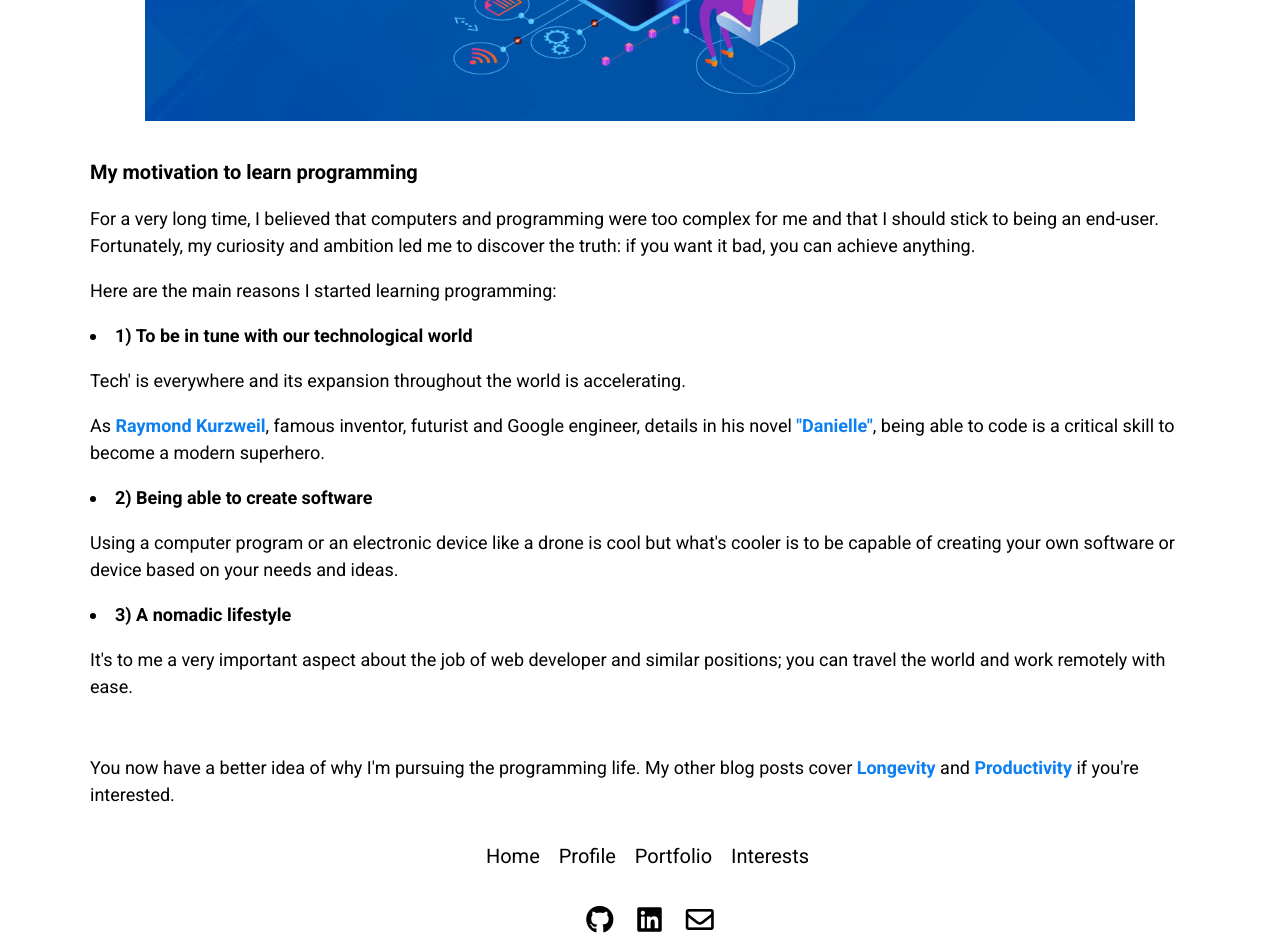
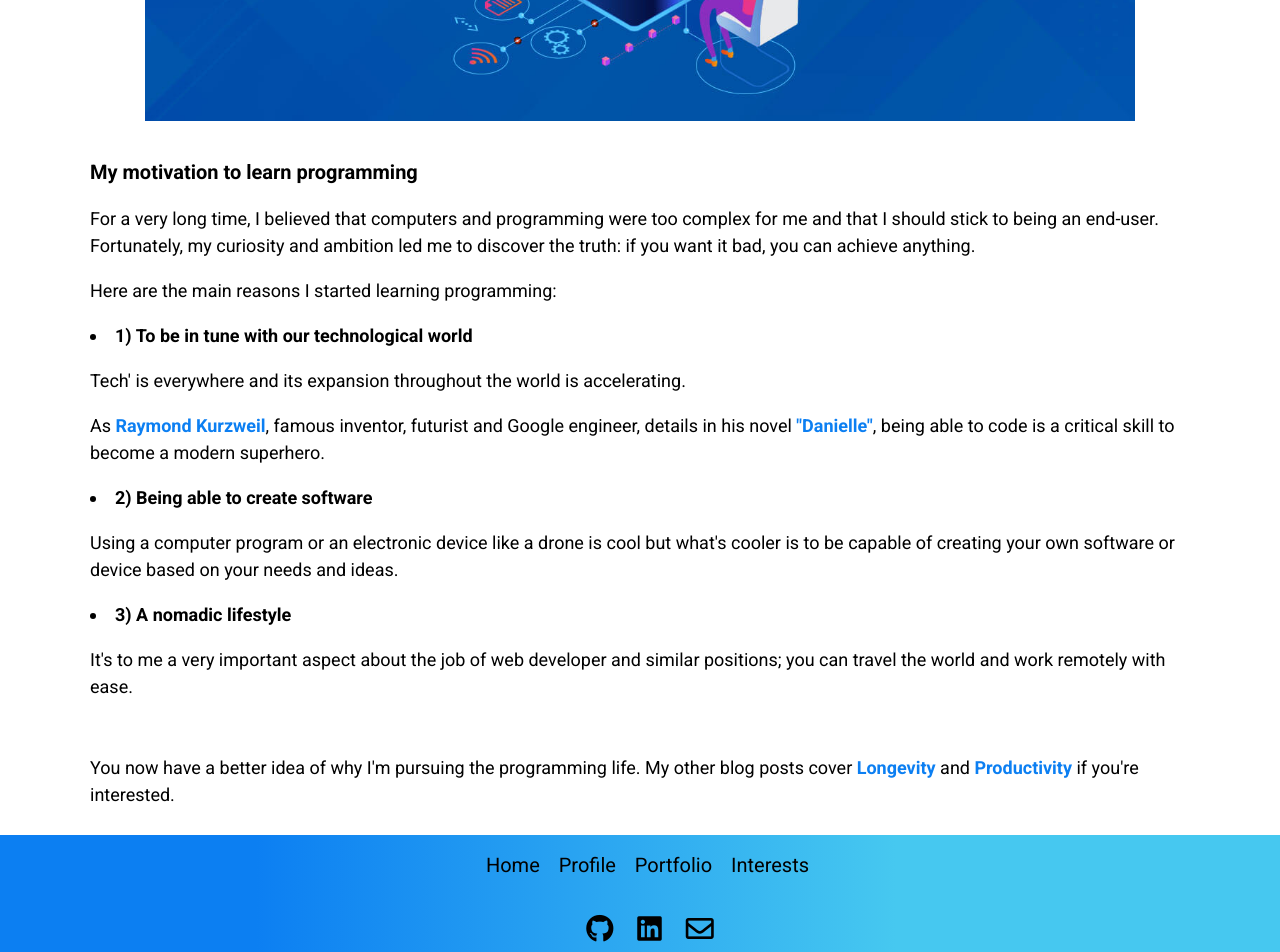
Before and after one commit to BlockProgram/official, a Jekyll site: the page built from _posts/2020-01-05-Technology-Oriented.md, in a window 1280 px wide. Shown: the part 1383-2335 px from the top of the page. Built offline with Jekyll 4.4.1, drawn with Linux system fonts in a browser that asks for light colours.

Commit message:
complete v1 portfolio

```diff
--- a/_layouts/post.html
+++ b/_layouts/post.html
@@ -15,6 +15,8 @@
       {{ content }}
     </div>
 
-    {% include footer.html %}
+    <div class="footer-post">
+      {% include footer.html %}
+    </div>
   </body>
 </html>
--- a/css/main.css
+++ b/css/main.css
@@ -140,6 +140,12 @@ margin: 3vh 0 2vh;
   height: 13vh;
   margin: 1vh 0 0;
   position: relative;
+}
+.footer-post  {
+  background-image: linear-gradient(to left, #46c8f0 30%, #0c7ff2 80%);
+}
+.footer-post .footer-nav a:hover {
+  color: #fff;
 }
 .footer-nav {
   bottom: 80%;
@@ -662,7 +668,7 @@ left: 38px;
   max-height: 550px;
 }
 .last-sentence-post {
-  margin: 6vh 0 2vh;
+  margin: 6vh 0 3vh;
 }
 .list-post-achievingmore li:last-child{
   margin: 0 0 4vh;
```
